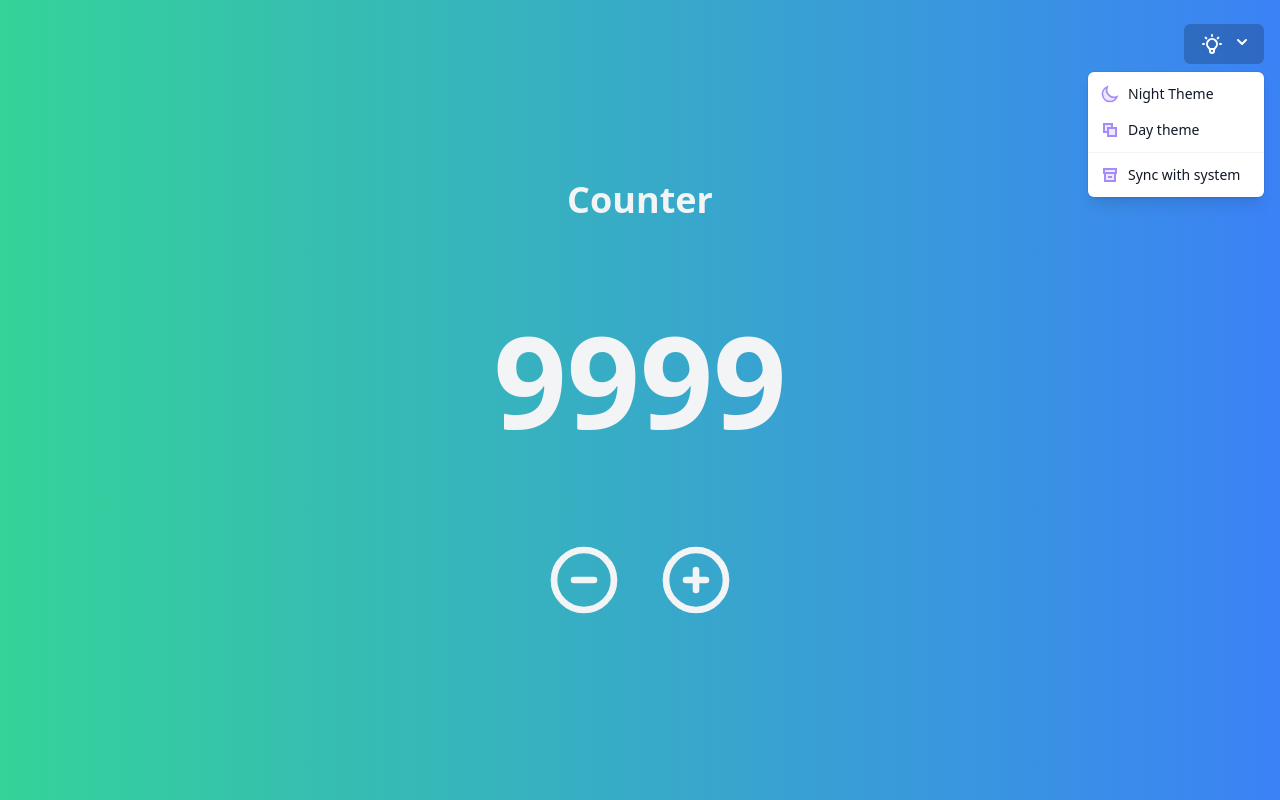
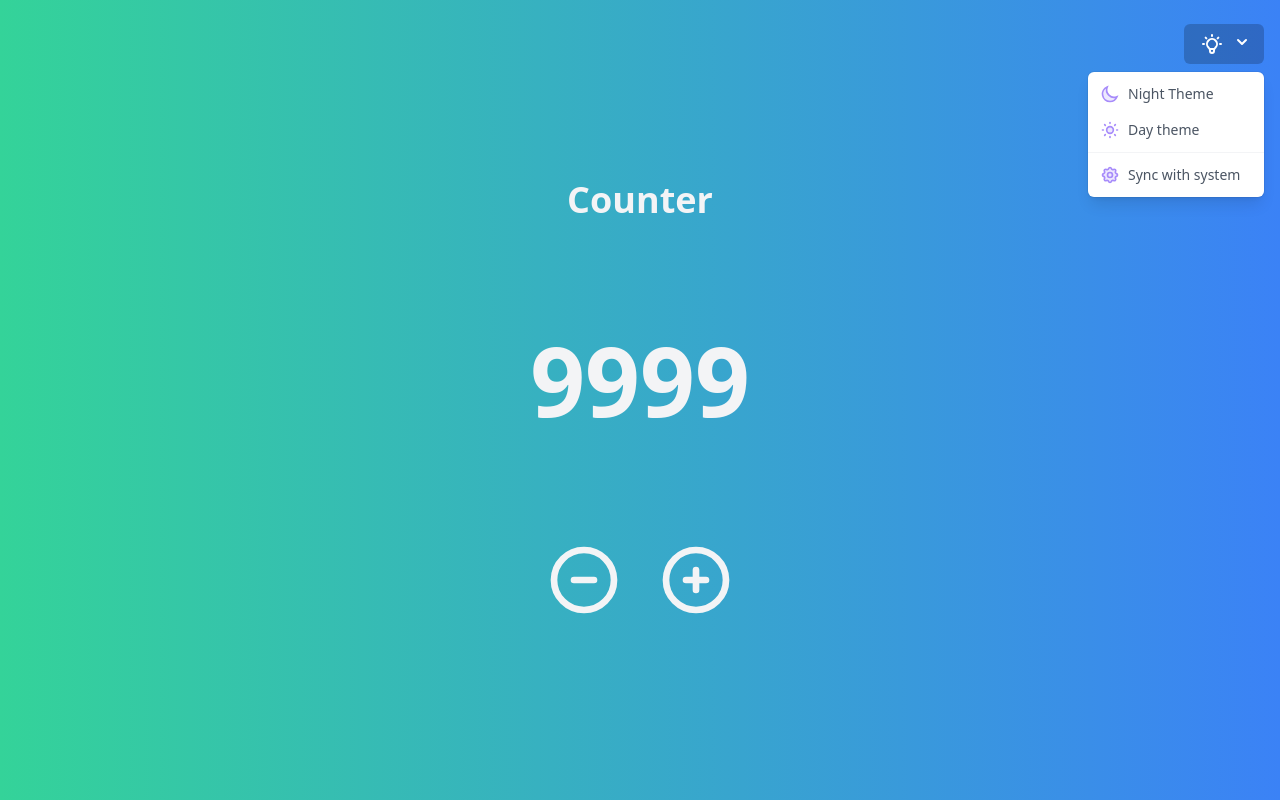
Before and after one commit to ken505/counter-app, a Next.js app: page / in a window 1280 px wide. Both pictures are taken after a click on the button 1224 px from the left and 44 px from the top of the page. Built offline with nearby package versions, Linux system fonts and the light colour scheme.

Commit message:
💄 Setting the theme icon.

```diff
--- a/components/DarkModeMenu.jsx
+++ b/components/DarkModeMenu.jsx
@@ -32,7 +32,7 @@ export function DarkModeMenu() {
                 {({ active }) => (
                   <button
                     className={`${
-                      active ? "bg-violet-500 text-white" : "text-gray-900"
+                      active ? "bg-violet-500 text-purple-700" : "text-gray-600"
                     } group flex rounded-md items-center w-full px-2 py-2 text-sm`}
                   >
                     {active ? (
@@ -54,7 +54,7 @@ export function DarkModeMenu() {
                 {({ active }) => (
                   <button
                     className={`${
-                      active ? "bg-violet-500 text-white" : "text-gray-900"
+                      active ? "bg-violet-500 text-purple-700" : "text-gray-600"
                     } group flex rounded-md items-center w-full px-2 py-2 text-sm`}
                   >
                     {active ? (
@@ -78,7 +78,7 @@ export function DarkModeMenu() {
                 {({ active }) => (
                   <button
                     className={`${
-                      active ? "bg-violet-500 text-white" : "text-gray-900"
+                      active ? "bg-violet-500 text-purple-700" : "text-gray-600"
                     } group flex rounded-md items-center w-full px-2 py-2 text-sm`}
                   >
                     {active ? (
@@ -104,7 +104,7 @@ export function DarkModeMenu() {
   );
 }
 
-// darkmode not active icon
+// Night theme not active icon
 function EditInactiveIcon(props) {
   return (
     <svg
@@ -123,7 +123,7 @@ function EditInactiveIcon(props) {
   );
 }
 
-// darkmode active icon
+// Night theme active icon
 function EditActiveIcon(props) {
   return (
     <svg
@@ -142,188 +142,102 @@ function EditActiveIcon(props) {
   );
 }
 
+// Day theme non active icon
 function DuplicateInactiveIcon(props) {
   return (
     <svg
       {...props}
-      viewBox="0 0 20 20"
+      viewBox="0 0 24 24"
       fill="none"
       xmlns="http://www.w3.org/2000/svg"
     >
       <path
-        d="M4 4H12V12H4V4Z"
+        d="M12 3v1m0 16v1m9-9h-1M4 12H3m15.364 6.364l-.707-.707M6.343 6.343l-.707-.707m12.728 0l-.707.707M6.343 17.657l-.707.707M16 12a4 4 0 11-8 0 4 4 0 018 0z"
         fill="#EDE9FE"
         stroke="#A78BFA"
-        strokeWidth="2"
-      />
-      <path
-        d="M8 8H16V16H8V8Z"
-        fill="#EDE9FE"
-        stroke="#A78BFA"
+        stroke-linecap="round"
+        stroke-linejoin="round"
         strokeWidth="2"
       />
     </svg>
   );
 }
 
+// Day thme active icon
 function DuplicateActiveIcon(props) {
   return (
     <svg
       {...props}
-      viewBox="0 0 20 20"
+      viewBox="0 0 24 24"
       fill="none"
       xmlns="http://www.w3.org/2000/svg"
     >
       <path
-        d="M4 4H12V12H4V4Z"
+        d="M12 3v1m0 16v1m9-9h-1M4 12H3m15.364 6.364l-.707-.707M6.343 6.343l-.707-.707m12.728 0l-.707.707M6.343 17.657l-.707.707M16 12a4 4 0 11-8 0 4 4 0 018 0z"
         fill="#8B5CF6"
         stroke="#C4B5FD"
-        strokeWidth="2"
-      />
-      <path
-        d="M8 8H16V16H8V8Z"
-        fill="#8B5CF6"
-        stroke="#C4B5FD"
+        stroke-linecap="round"
+        stroke-linejoin="round"
         strokeWidth="2"
       />
     </svg>
   );
 }
 
+// Sync thme non active
 function ArchiveInactiveIcon(props) {
   return (
     <svg
       {...props}
-      viewBox="0 0 20 20"
+      viewBox="0 0 24 24"
       fill="none"
       xmlns="http://www.w3.org/2000/svg"
     >
-      <rect
-        x="5"
-        y="8"
-        width="10"
-        height="8"
+      <path
         fill="#EDE9FE"
         stroke="#A78BFA"
-        strokeWidth="2"
+        stroke-linecap="round"
+        stroke-linejoin="round"
+        stroke-width="2"
+        d="M10.325 4.317c.426-1.756 2.924-1.756 3.35 0a1.724 1.724 0 002.573 1.066c1.543-.94 3.31.826 2.37 2.37a1.724 1.724 0 001.065 2.572c1.756.426 1.756 2.924 0 3.35a1.724 1.724 0 00-1.066 2.573c.94 1.543-.826 3.31-2.37 2.37a1.724 1.724 0 00-2.572 1.065c-.426 1.756-2.924 1.756-3.35 0a1.724 1.724 0 00-2.573-1.066c-1.543.94-3.31-.826-2.37-2.37a1.724 1.724 0 00-1.065-2.572c-1.756-.426-1.756-2.924 0-3.35a1.724 1.724 0 001.066-2.573c-.94-1.543.826-3.31 2.37-2.37.996.608 2.296.07 2.572-1.065z"
       />
-      <rect
-        x="4"
-        y="4"
-        width="12"
-        height="4"
+      <path
         fill="#EDE9FE"
         stroke="#A78BFA"
-        strokeWidth="2"
+        stroke-linecap="round"
+        stroke-linejoin="round"
+        stroke-width="2"
+        d="M15 12a3 3 0 11-6 0 3 3 0 016 0z"
       />
-      <path d="M8 12H12" stroke="#A78BFA" strokeWidth="2" />
     </svg>
   );
 }
 
+// Sync thme active
 function ArchiveActiveIcon(props) {
   return (
     <svg
       {...props}
-      viewBox="0 0 20 20"
+      viewBox="0 0 24 24"
       fill="none"
       xmlns="http://www.w3.org/2000/svg"
     >
-      <rect
-        x="5"
-        y="8"
-        width="10"
-        height="8"
-        fill="#8B5CF6"
-        stroke="#C4B5FD"
-        strokeWidth="2"
+      <path
+        fill="#A78BFA"
+        stroke="#EDE9FE"
+        stroke-linecap="round"
+        stroke-linejoin="round"
+        stroke-width="2"
+        d="M10.325 4.317c.426-1.756 2.924-1.756 3.35 0a1.724 1.724 0 002.573 1.066c1.543-.94 3.31.826 2.37 2.37a1.724 1.724 0 001.065 2.572c1.756.426 1.756 2.924 0 3.35a1.724 1.724 0 00-1.066 2.573c.94 1.543-.826 3.31-2.37 2.37a1.724 1.724 0 00-2.572 1.065c-.426 1.756-2.924 1.756-3.35 0a1.724 1.724 0 00-2.573-1.066c-1.543.94-3.31-.826-2.37-2.37a1.724 1.724 0 00-1.065-2.572c-1.756-.426-1.756-2.924 0-3.35a1.724 1.724 0 001.066-2.573c-.94-1.543.826-3.31 2.37-2.37.996.608 2.296.07 2.572-1.065z"
       />
-      <rect
-        x="4"
-        y="4"
-        width="12"
-        height="4"
-        fill="#8B5CF6"
-        stroke="#C4B5FD"
-        strokeWidth="2"
+      <path
+        fill="#A78BFA"
+        stroke="#EDE9FE"
+        stroke-linecap="round"
+        stroke-linejoin="round"
+        stroke-width="2"
+        d="M15 12a3 3 0 11-6 0 3 3 0 016 0z"
       />
-      <path d="M8 12H12" stroke="#A78BFA" strokeWidth="2" />
     </svg>
   );
 }
-
-// function MoveInactiveIcon(props) {
-//   return (
-//     <svg
-//       {...props}
-//       viewBox="0 0 20 20"
-//       fill="none"
-//       xmlns="http://www.w3.org/2000/svg"
-//     >
-//       <path d="M10 4H16V10" stroke="#A78BFA" strokeWidth="2" />
-//       <path d="M16 4L8 12" stroke="#A78BFA" strokeWidth="2" />
-//       <path d="M8 6H4V16H14V12" stroke="#A78BFA" strokeWidth="2" />
-//     </svg>
-//   )
-// }
-
-// function MoveActiveIcon(props) {
-//   return (
-//     <svg
-//       {...props}
-//       viewBox="0 0 20 20"
-//       fill="none"
-//       xmlns="http://www.w3.org/2000/svg"
-//     >
-//       <path d="M10 4H16V10" stroke="#C4B5FD" strokeWidth="2" />
-//       <path d="M16 4L8 12" stroke="#C4B5FD" strokeWidth="2" />
-//       <path d="M8 6H4V16H14V12" stroke="#C4B5FD" strokeWidth="2" />
-//     </svg>
-//   )
-// }
-
-// function DeleteInactiveIcon(props) {
-//   return (
-//     <svg
-//       {...props}
-//       viewBox="0 0 20 20"
-//       fill="none"
-//       xmlns="http://www.w3.org/2000/svg"
-//     >
-//       <rect
-//         x="5"
-//         y="6"
-//         width="10"
-//         height="10"
-//         fill="#EDE9FE"
-//         stroke="#A78BFA"
-//         strokeWidth="2"
-//       />
-//       <path d="M3 6H17" stroke="#A78BFA" strokeWidth="2" />
-//       <path d="M8 6V4H12V6" stroke="#A78BFA" strokeWidth="2" />
-//     </svg>
-//   )
-// }
-
-// function DeleteActiveIcon(props) {
-//   return (
-//     <svg
-//       {...props}
-//       viewBox="0 0 20 20"
-//       fill="none"
-//       xmlns="http://www.w3.org/2000/svg"
-//     >
-//       <rect
-//         x="5"
-//         y="6"
-//         width="10"
-//         height="10"
-//         fill="#8B5CF6"
-//         stroke="#C4B5FD"
-//         strokeWidth="2"
-//       />
-//       <path d="M3 6H17" stroke="#C4B5FD" strokeWidth="2" />
-//       <path d="M8 6V4H12V6" stroke="#C4B5FD" strokeWidth="2" />
-//     </svg>
-//   )
-// }
--- a/pages/index.jsx
+++ b/pages/index.jsx
@@ -7,7 +7,7 @@ export default function Home() {
     <div className="min-h-screen flex flex-col justify-center items-center bg-gradient-to-r from-green-400 to-blue-500">
     <DarkModeMenu />
       <h1 className="text-4xl text-gray-100 font-bold select-none">Counter</h1>
-      <p className="h-80 w-40 text-9xl text-gray-100 font-bold flex justify-center items-center select-none">
+      <p className="h-80 w-40 text-8xl text-gray-100 font-bold flex justify-center items-center select-none">
         9999
       </p>
       <div className="flex">
```
